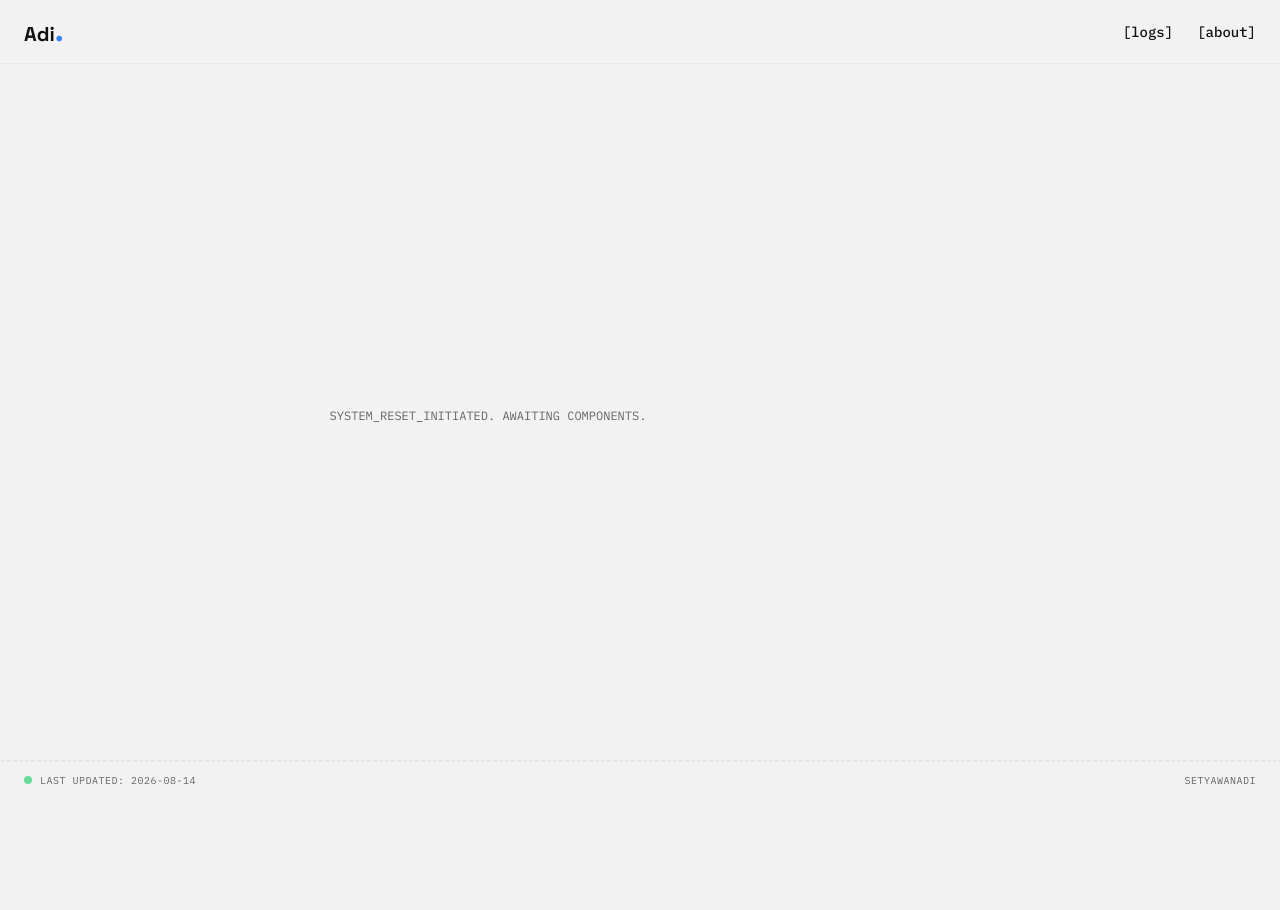
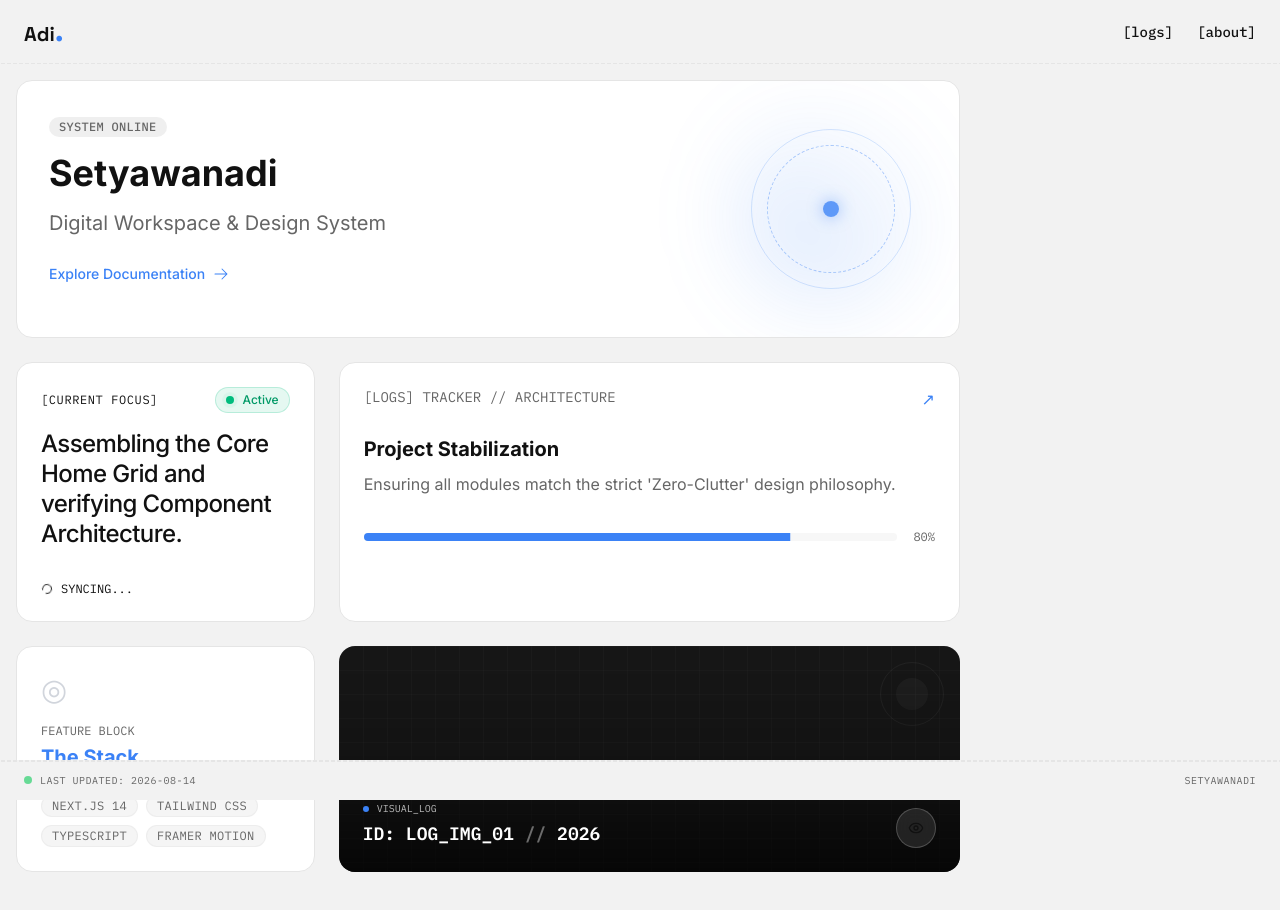
Before and after one commit to setyawanadi-design/setyawanadi, a Next.js app: page / in a window 1280 px wide. Shown: the top 910 px of the page. Before the commit the page ends 840 px from the top, so only its background shows below. Built offline with nearby package versions, Linux system fonts and the light colour scheme.

Commit message:
Assambling main page with dummy cards

```diff
--- a/src/app/design/page.tsx
+++ b/src/app/design/page.tsx
@@ -12,6 +12,8 @@ import { ActivityFeed } from "@/components/modules/ActivityFeed";
 import { VisualLog } from "@/components/modules/VisualLog";
 import { ContactCard } from "@/components/modules/ContactCard";
 import { ProjectHeader } from "@/components/modules/ProjectHeader";
+import { LogSearch } from "@/components/modules/LogSearch";
+import { FocusCard } from "@/components/modules/FocusCard";
 import { CodeBlock } from "@/components/ui/CodeBlock";
 import { TECH_DASH } from "@/lib/utils";
 
@@ -277,6 +279,23 @@ export default function DesignPage() {
                                 className="col-span-1 lg:col-span-2"
                             />
                         </div>
+
+                        {/* New Focus Card Demo */}
+                        <div className="space-y-4">
+                            <h3 className="text-sm font-mono text-meta uppercase">Status & Focus</h3>
+                            <div className="grid grid-cols-1 md:grid-cols-2 gap-6">
+                                <FocusCard
+                                    title="Current Focus"
+                                    status="Active"
+                                    description="Developing the new Home Page Grid Layout and finalizing Component Architecture."
+                                />
+                                <FocusCard
+                                    title="Paused Task"
+                                    status="Paused"
+                                    description="Legacy system migration pending audit results."
+                                />
+                            </div>
+                        </div>
                     </div>
 
                     {/* Data & Log Group */}
@@ -304,6 +323,12 @@ export default function DesignPage() {
   "protocol": "MESH_NET_V2"
 }`}
                             />
+                        </div>
+
+                        {/* Log Search Demo */}
+                        <div className="space-y-4">
+                            <h3 className="text-sm font-mono text-meta uppercase">Log Interaction</h3>
+                            <LogSearch />
                         </div>
 
                         <div className="grid grid-cols-1 lg:grid-cols-3 gap-6">
--- a/src/app/page.tsx
+++ b/src/app/page.tsx
@@ -1,10 +1,53 @@
+
+import { HeroModule } from "@/components/modules/HeroModule";
+import { FocusCard } from "@/components/modules/FocusCard";
+import { VisualLog } from "@/components/modules/VisualLog";
+import { ProjectCard } from "@/components/modules/ProjectCard";
+import { StackModule } from "@/components/modules/StackModule";
 
 export default function Home() {
   return (
-    <div className="h-full flex items-center justify-center p-8">
-      <div className="text-center font-mono text-xs text-meta">
-        SYSTEM_RESET_INITIATED. AWAITING COMPONENTS.
+    <div className="space-y-6 animate-in fade-in slide-in-from-bottom-4 duration-500">
+
+      {/* ROW 1: Hero (Full Width) */}
+      <HeroModule
+        title="Setyawanadi"
+        subtitle="Digital Workspace & Design System"
+        badgeText="SYSTEM ONLINE"
+      />
+
+      {/* ROW 2: Focus (1/3) + Tracker (2/3) */}
+      <div className="grid grid-cols-1 md:grid-cols-3 gap-6">
+        <FocusCard
+          title="Current Focus"
+          status="Active"
+          description="Assembling the Core Home Grid and verifying Component Architecture."
+          className="md:col-span-1 h-full"
+        />
+        <ProjectCard
+          title="Project Stabilization"
+          description="Ensuring all modules match the strict 'Zero-Clutter' design philosophy."
+          progress={80}
+          status="80%"
+          category="[logs] TRACKER // ARCHITECTURE"
+          className="md:col-span-2 h-full"
+        />
       </div>
+
+      {/* ROW 3: Stack (1/3) + Visual Log (2/3) */}
+      <div className="grid grid-cols-1 md:grid-cols-3 gap-6">
+        <StackModule
+          tags={["Next.js 14", "Tailwind CSS", "TypeScript", "Framer Motion"]}
+          className="md:col-span-1 h-full"
+        />
+        <VisualLog
+          id="LOG_IMG_01"
+          year="2026"
+          imageSrc="" // Placeholder logic will handle this
+          className="md:col-span-2 h-full"
+        />
+      </div>
+
     </div>
   );
 }
--- /dev/null
+++ b/src/components/modules/FocusCard.tsx
@@ -0,0 +1,57 @@
+import { Card } from "@/components/ui/Card";
+import { cn } from "@/lib/utils";
+import { Loader2 } from "lucide-react";
+
+interface FocusCardProps {
+  title?: string;
+  status?: "Active" | "Paused" | "Completed";
+  description?: string;
+  className?: string;
+}
+
+export function FocusCard({
+  title = "Current Focus",
+  status = "Active",
+  description,
+  className,
+}: FocusCardProps) {
+  return (
+    <Card className={cn("flex flex-col gap-4 min-h-[180px]", className)}>
+      <div className="flex items-center justify-between">
+        <h3 className="text-xs font-mono text-muted-foreground uppercase tracking-wider">
+          [{title}]
+        </h3>
+        <div className={cn(
+            "flex items-center gap-2 px-2.5 py-1 rounded-full text-xs font-medium border",
+            status === "Active" && "bg-emerald-500/10 text-emerald-600 border-emerald-500/20",
+             status === "Paused" && "bg-yellow-500/10 text-yellow-600 border-yellow-500/20",
+             status === "Completed" && "bg-blue-500/10 text-blue-600 border-blue-500/20",
+        )}>
+          {status === "Active" && (
+            <span className="relative flex h-2 w-2">
+              <span className="animate-ping absolute inline-flex h-full w-full rounded-full bg-emerald-500 opacity-75"></span>
+              <span className="relative inline-flex rounded-full h-2 w-2 bg-emerald-500"></span>
+            </span>
+          )}
+           {status === "Paused" && (
+             <span className="h-2 w-2 rounded-full bg-yellow-500" />
+           )}
+          {status}
+        </div>
+      </div>
+
+      {description && (
+        <div className="flex-1 flex items-center">
+           <p className="text-2xl font-medium leading-tight tracking-tight">{description}</p>
+        </div>
+      )}
+
+      {status === "Active" && (
+          <div className="mt-auto pt-4 flex items-center gap-2 text-xs text-muted-foreground font-mono">
+              <Loader2 className="h-3 w-3 animate-spin" />
+              <span>SYNCING...</span>
+          </div>
+      )}
+    </Card>
+  );
+}
--- /dev/null
+++ b/src/components/modules/LogSearch.tsx
@@ -0,0 +1,54 @@
+
+"use client";
+
+import React, { useState } from "react";
+import { Card } from "@/components/ui/Card";
+import { Search } from "lucide-react";
+import { cn } from "@/lib/utils";
+
+interface LogSearchProps {
+    className?: string;
+}
+
+const CATEGORIES = ["all", "active", "archived", "field_notes"];
+
+export function LogSearch({ className }: LogSearchProps) {
+    const [activeCategory, setActiveCategory] = useState("all");
+
+    return (
+        <Card
+            className={cn(
+                "flex items-center justify-between p-2 pl-4 pr-2 rounded-2xl border-border bg-card min-h-[3.5rem]",
+                className
+            )}
+        >
+            {/* Categories */}
+            <div className="flex items-center gap-1 md:gap-4 overflow-x-auto no-scrollbar mask-gradient pr-4">
+                {CATEGORIES.map((cat) => (
+                    <button
+                        key={cat}
+                        onClick={() => setActiveCategory(cat)}
+                        className={cn(
+                            "font-mono text-[10px] md:text-xs font-medium uppercase tracking-wide transition-colors whitespace-nowrap",
+                            activeCategory === cat
+                                ? "text-accent"
+                                : "text-meta hover:text-primary"
+                        )}
+                    >
+                        [{cat}]
+                    </button>
+                ))}
+            </div>
+
+            {/* Divider + Search */}
+            <div className="flex items-center gap-3 pl-4 border-l border-border/50">
+                <Search className="w-3.5 h-3.5 text-meta shrink-0" />
+                <input
+                    type="text"
+                    placeholder="SEARCH_LOGS..."
+                    className="bg-transparent border-none outline-none font-mono text-[10px] md:text-xs text-primary placeholder:text-meta/40 w-24 md:w-32 uppercase tracking-wide"
+                />
+            </div>
+        </Card>
+    );
+}
--- a/src/components/modules/ProjectCard.tsx
+++ b/src/components/modules/ProjectCard.tsx
@@ -24,8 +24,6 @@ export function ProjectCard({
         <Card className={className}>
             <div className="flex justify-between items-start mb-6">
                 <div className="flex items-center gap-2 text-sm text-meta font-mono uppercase">
-                    <span>Tracker</span>
-                    <span>//</span>
                     <span>{category}</span>
                 </div>
                 <span className="text-accent">↗</span>
--- a/src/components/shell/Sidebar.tsx
+++ b/src/components/shell/Sidebar.tsx
@@ -2,21 +2,38 @@
 
 import { usePathname } from "next/navigation";
 import { TableOfContents } from "@/components/modules/TableOfContents";
+import { ActivityFeed } from "@/components/modules/ActivityFeed";
+import { ContactCard } from "@/components/modules/ContactCard";
 
 export function Sidebar() {
     const pathname = usePathname();
     const isDesignPage = pathname === "/design";
+    const isHomePage = pathname === "/";
 
     return (
-        <aside className="h-full flex flex-col gap-8 pt-4">
+        <aside className="h-full flex flex-col gap-6 pt-4 overflow-y-auto pb-4 no-scrollbar">
             {/* Design System Navigation */}
             {isDesignPage && (
-                <div className="sticky top-24">
+                <div className="sticky top-0">
                     <TableOfContents />
                 </div>
             )}
 
-            {/* Future sidebar content can go here */}
+            {/* Home Page Sidebar Widgets */}
+            {isHomePage && (
+                <div className="space-y-6 animate-in fade-in slide-in-from-right-4 duration-500">
+                    <ActivityFeed
+                        className="min-h-[300px]"
+                        items={[
+                            { id: '1', text: 'Commit: Stabilized Grid Layout Architecture.' },
+                            { id: '2', text: 'Deploy: FocusCard Module to Production.' },
+                            { id: '3', text: 'System: Optimization routines running.' },
+                            { id: '4', text: 'Log: Daily backup completed successfully.' },
+                        ]}
+                    />
+                    <ContactCard />
+                </div>
+            )}
         </aside>
     );
 }
```
Also changed, not shown: src/components/modules/ActivityFeed.tsx (+10 -7 lines).
